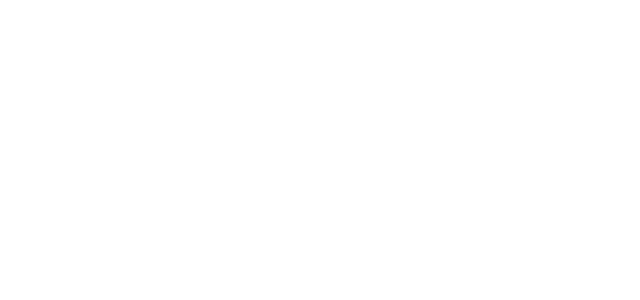
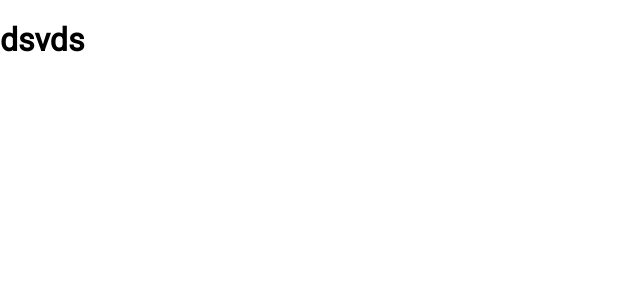
Before and after one commit to oleg-an/axes-pro, a Next.js app: page / in a window 1280 px wide. Shown: the top 300 px of the page, without its empty margins (0-640 px from the left). Built offline with nearby package versions, Linux system fonts and the light colour scheme.

Commit message:
roboto include

```diff
--- a/package.json
+++ b/package.json
@@ -9,9 +9,12 @@
     "lint": "next lint"
   },
   "dependencies": {
+    "@fontsource/roboto": "^4.5.0",
     "next": "11.0.1",
     "react": "17.0.2",
-    "react-dom": "17.0.2"
+    "react-dom": "17.0.2",
+    "sass": "^1.35.2",
+    "sass-loader": "^12.1.0"
   },
   "devDependencies": {
     "@types/react": "17.0.14",
--- a/pages/_app.tsx
+++ b/pages/_app.tsx
@@ -1,5 +1,6 @@
 import '../styles/globals.css'
 import type { AppProps } from 'next/app'
+import "@fontsource/roboto";
 
 function MyApp({ Component, pageProps }: AppProps) {
   return <Component {...pageProps} />
--- a/pages/index.tsx
+++ b/pages/index.tsx
@@ -5,7 +5,7 @@ import styles from '../styles/Home.module.css'
 export default function Home() {
     return (
         <div>
-
+            <h1>dsvds</h1>
 
         </div>
     )
--- a/styles/globals.css
+++ b/styles/globals.css
@@ -1,16 +1,15 @@
 html,
 body {
-  padding: 0;
-  margin: 0;
-  font-family: -apple-system, BlinkMacSystemFont, Segoe UI, Roboto, Oxygen,
-    Ubuntu, Cantarell, Fira Sans, Droid Sans, Helvetica Neue, sans-serif;
+    font-family: "Roboto";
+    padding: 0;
+    margin: 0;
 }
 
 a {
-  color: inherit;
-  text-decoration: none;
+    color: inherit;
+    text-decoration: none;
 }
 
 * {
-  box-sizing: border-box;
+    box-sizing: border-box;
 }
```
Also changed, not shown: next-env.d.ts, public/vercel.svg (deleted), 1 other file (tests, documents, lock files or other folders).
